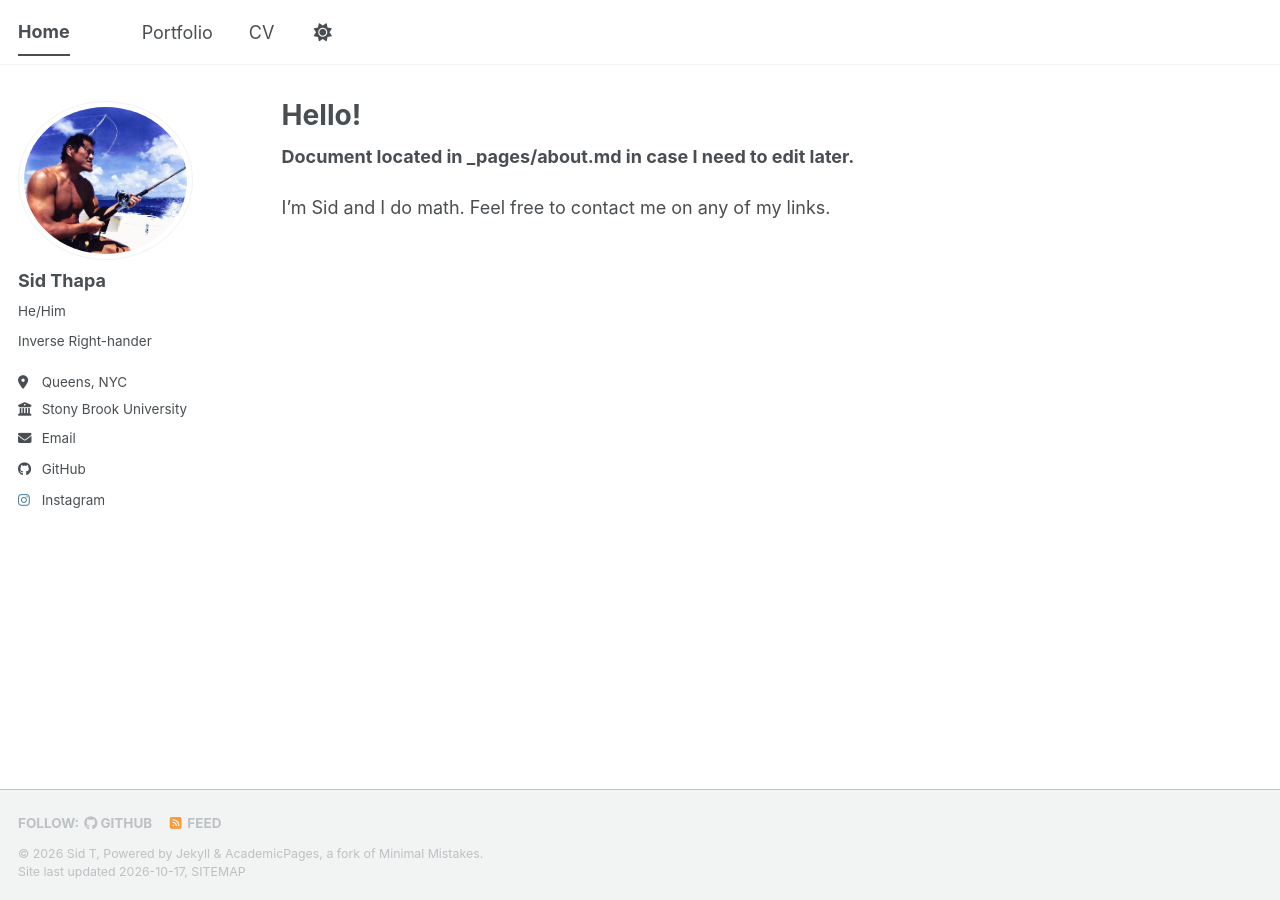
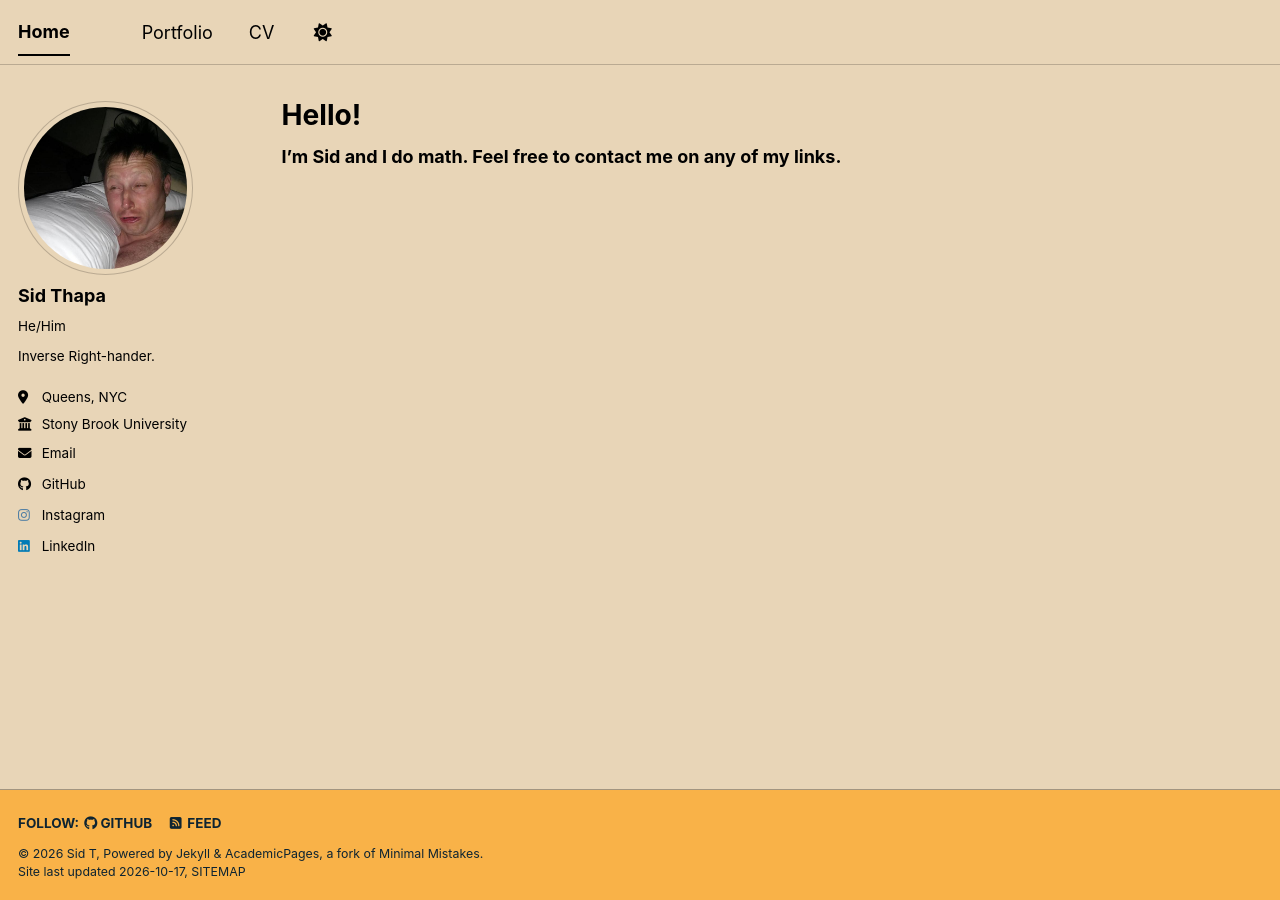
Before and after one commit to SidCashGone/sidcashgone.github.io, a Jekyll site: the page built from _pages/about.md, in a window 1280 px wide. Built offline with Jekyll 4.4.1, drawn with Linux system fonts in a browser that asks for light colours; a style sheet for code colours, icons or effects is not loaded.

Commit message:
Updated Previews

```diff
--- a/_config.yml
+++ b/_config.yml
@@ -8,7 +8,7 @@
 
 # Basic Site Settings
 locale                   : "en-US"
-site_theme               : "default" # The available themes options are "default", "air", "sunrise", "mint", "dirt" and "contrast"
+site_theme               : "sunrise" # The available themes options are "default", "air", "sunrise", "mint", "dirt" and "contrast"
 title                    : "Home"
 title_separator          : "-"
 name                     : &name "Sid T"
@@ -25,7 +25,7 @@ author:
   avatar           : "pfp.jpg"
   name             : "Sid Thapa"
   pronouns         : "He/Him"
-  bio              : "Inverse Right-hander  "
+  bio              : "Inverse Right-hander."
   location         : "Queens, NYC"
   employer         : "Stony Brook University"
   uri              : # URL
@@ -39,8 +39,8 @@ author:
 
   # Social media
   instagram        : "__Sidzzzz__"
-  linkedin         : # Username
-  spotify          : # URL
+  linkedin         : "Sidhant Thapa"
+  spotify          : https://open.spotify.com/user/wr4yu7f1nw1i8lbi8diuasgop
 
 # Publication Category - The following the list of publication categories and their headings
 publication_category:
--- a/_pages/about.md
+++ b/_pages/about.md
@@ -7,6 +7,4 @@ redirect_from:
   - /about.html
 ---
 
-**Document located in  _pages/about.md in case I need to edit later.**
-
-I'm Sid and I do math. Feel free to contact me on any of my links.
+**I'm Sid and I do math. Feel free to contact me on any of my links.**
```
Also changed, not shown: images/bio-photo-2.jpg (deleted), images/bio-photo.jpg (deleted), images/editing-talk.png (deleted), images/pfp.jpg.
